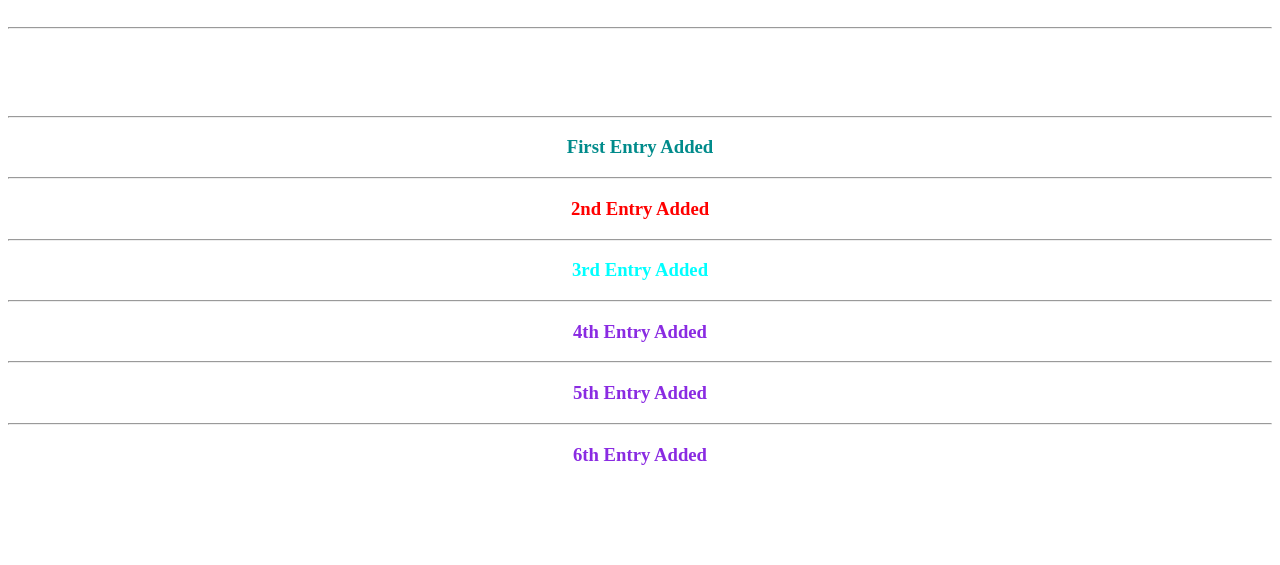
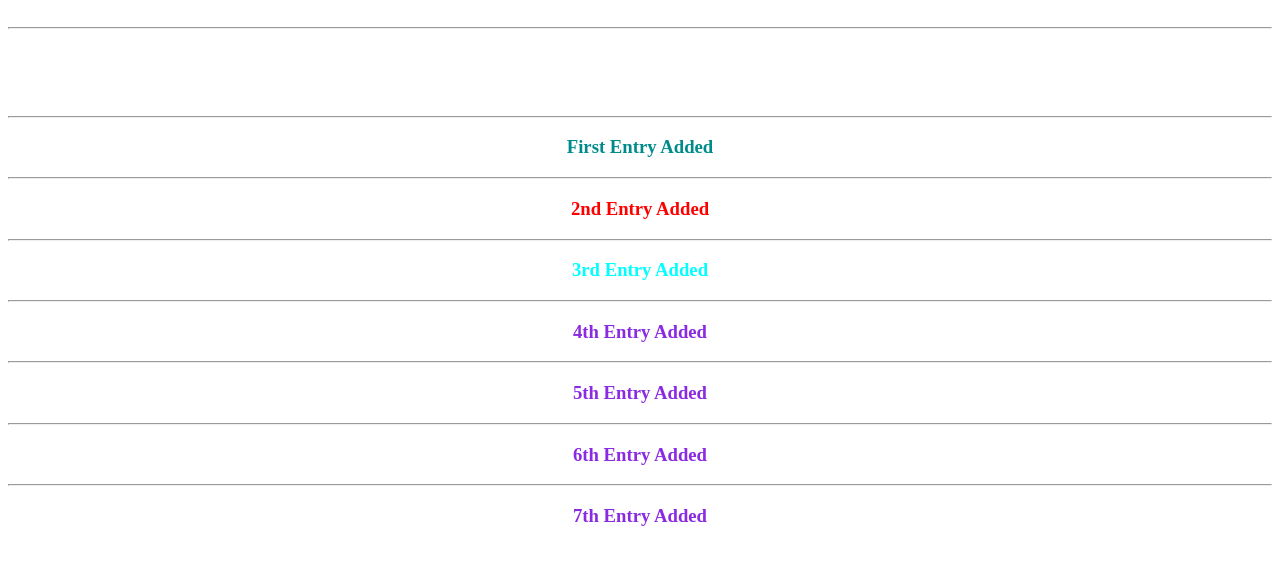
Before and after one commit to AbhashDas/devopsbatch5, a plain HTML site: page CICDPipeline/index.html in a window 1280 px wide. Shown: the part 89-654 px from the top of the page. Drawn offline with Linux system fonts and the light colour scheme.

Commit message:
Updating the index.html - 7th Update

```diff
--- a/CICDPipeline/index.html
+++ b/CICDPipeline/index.html
@@ -22,6 +22,8 @@
             <h3 style = color:blueviolet>5th Entry Added </h3>
             <hr>
             <h3 style = color:blueviolet>6th Entry Added </h3>
+            <hr>
+            <h3 style = color:blueviolet>7th Entry Added </h3>
         </center>
     </body>
  </head>
```
